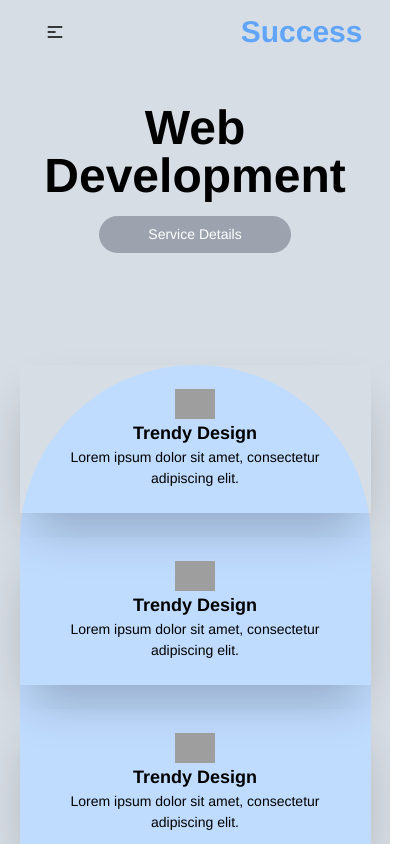
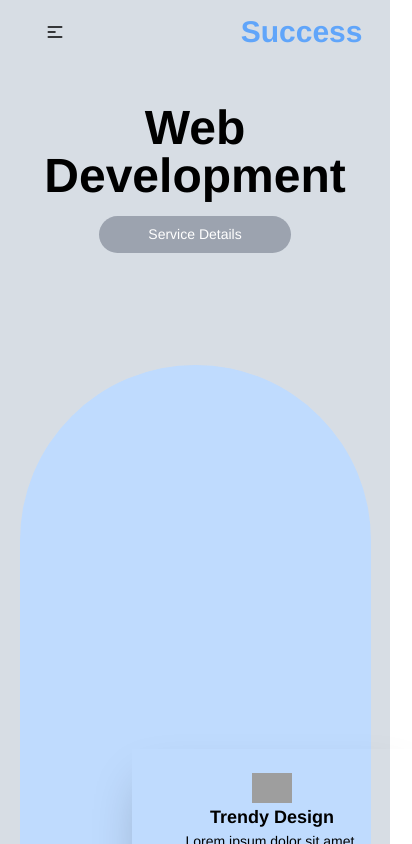
Before and after one commit to Tushar12152/Digital-Agency-UI, a React (Vite) app: page /web in a window 390 px wide. Shown: the top 844 px of the page, 412 px wide, since content can reach past the window. Built offline with nearby package versions, Linux system fonts and the light colour scheme; grey boxes are pictures that could not be loaded.

Commit message:
card is added without responsive

```diff
--- a/src/Components/WebDev.jsx
+++ b/src/Components/WebDev.jsx
@@ -41,8 +41,8 @@ const WebDev = () => {
 
                  <div className="bg-blue-200 relative rounded-tl-full rounded-tr-full mt-28">
                  <img className="absolute bottom-60 left-[295px] lg:block hidden" src={'https://i.ibb.co/NVFQR8m/Web-Design-services-details-jim-fahad-digital-1.png'} alt="" />
-                      <div className="min-h-screen">
-                          <div className="grid grid-cols-1 md:grid-cols-2 lg:grid-cols-4 gap-6  ">
+                 <div className="min-h-screen ">
+                          <div className="grid grid-cols-1 w-[80%] ml-28   md:grid-cols-2 lg:grid-cols-4 gap-6  absolute top-96">
                           {cardInfo.map(item=><div key={item?.id}>
                             <div className="shadow-2xl  p-6">
                                  <img className="w-10 mx-auto " src={item?.img} alt="" />
```
